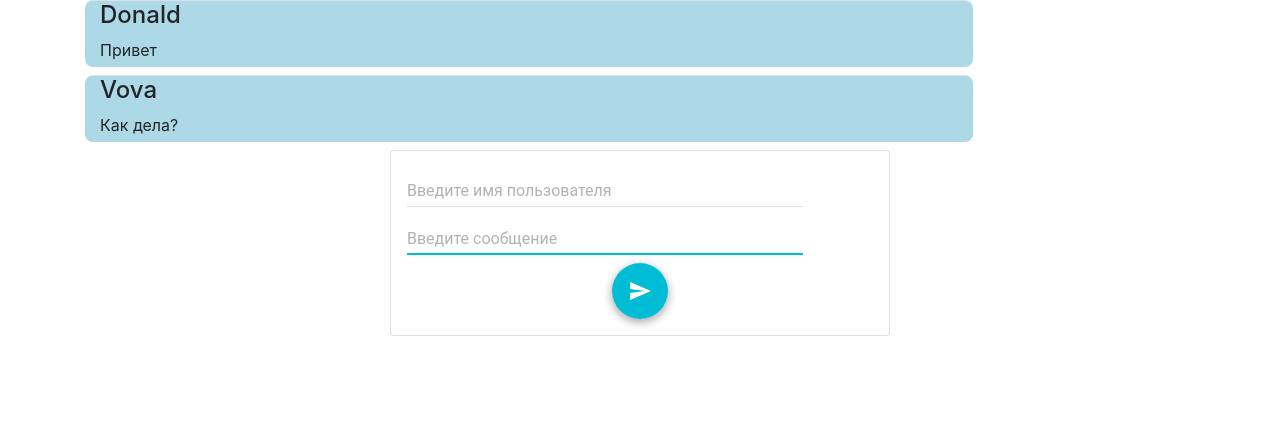
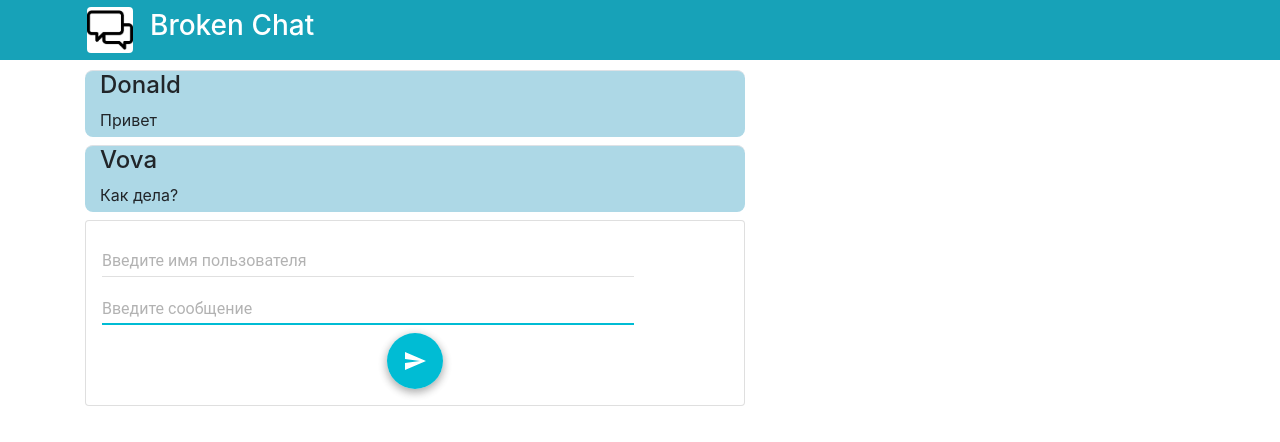
Before and after one commit to anton2009danilov/GB_React_basic, a React app: page / in a window 1280 px wide. Built offline with nearby package versions, Linux system fonts and the light colour scheme.

Commit message:
Добавлен компонент Header, grid стили для основного контента

```diff
--- /dev/null
+++ b/static_src/components/Header.jsx
@@ -0,0 +1,12 @@
+import React from "react";
+
+export default function Header() {
+  return (
+    <div className="header d-flex align-items-center">
+      <div className="container d-flex align-items-center">
+        <img src="./img/logo.png" alt="" className="logo" />
+        <h3>Broken Chat</h3>
+      </div>
+    </div>
+  );
+}
--- /dev/null
+++ b/static_src/components/Layout.jsx
@@ -0,0 +1,16 @@
+import React from "react";
+import MessageField from "./MessageField";
+import Header from "./Header";
+
+export default function Layout() {
+  return (
+    <div>
+      <Header />
+      <div className="container">
+        <div className="row">
+          <MessageField />
+        </div>
+      </div>
+    </div>
+  );
+}
--- a/static_src/components/MessageField.jsx
+++ b/static_src/components/MessageField.jsx
@@ -97,7 +97,7 @@ class MessageField extends React.Component {
     const messageElements = this.state.messages.map(this.renderMessage);
 
     return (
-      <div className="container">
+      <div className="d-flex flex-column col-xs-12 col-sm-9">
         {messageElements}
 
         <div className="d-flex flex-column card p-3 input_block">
--- a/static_src/index.jsx
+++ b/static_src/index.jsx
@@ -1,11 +1,12 @@
 import React from "react";
 import ReactDOM from "react-dom";
-import MessageField from "./components/MessageField";
+import Layout from "./components/Layout";
+// import MessageField from "./components/MessageField";
 import MuiThemeProvider from "material-ui/styles/MuiThemeProvider";
 
 ReactDOM.render(
   <MuiThemeProvider>
-    <MessageField />
+    <Layout />
   </MuiThemeProvider>,
   document.getElementById("root")
 );
--- a/static_src/styles/style.css
+++ b/static_src/styles/style.css
@@ -3,8 +3,8 @@ p {
 }
 
 .input_block {
-  max-width: 500px;
-  margin: auto;
+  max-width: 80%;
+  width: 100%;
 }
 
 .input {
@@ -20,3 +20,20 @@ p {
   min-width: 150px;
   border-radius: 8px;
 }
+
+.header {
+  background-color: #17a2b8;
+  margin-bottom: 10px;
+  height: 60px;
+  color: white;
+
+}
+
+.logo {
+  width: 50px;
+  height: 50px;
+  background-color: #17a2b8;
+  padding: 2px;
+  margin-right: 15px;
+  border-radius: 6px;
+}
```
Also changed, not shown: img/logo.png (added), 2 other files.
